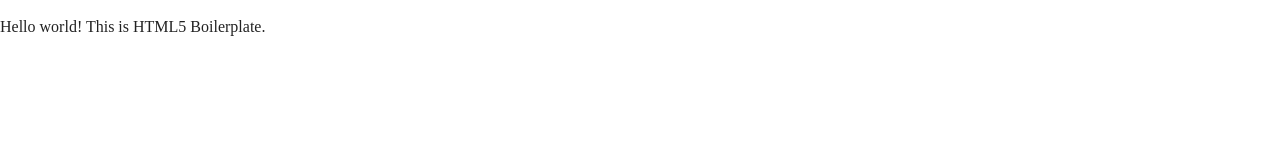
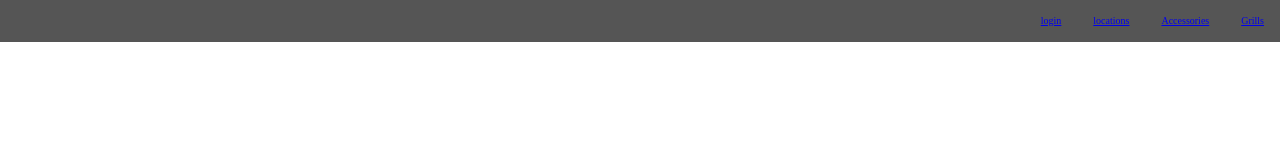
Before and after one commit to emily19982019/Stricklandpropane, a plain HTML site: page index.html in a window 1280 px wide. Drawn offline with nearby package versions, Linux system fonts and the light colour scheme.

Commit message:
Edit TopNav

```diff
--- a/css/styles.css
+++ b/css/styles.css
@@ -0,0 +1,27 @@
+.topnav{
+  overflow: hidden;
+  background-color: #555555;
+}
+
+.topnav a {
+  float: right;
+  display: block;
+  /* color: white; */
+  text-align: center;
+  padding: 14px 16px;
+  font-size: 10px;
+}
+
+.topnav a:hover {
+  background-color: #808080;
+  color: black;
+}
+
+.topnav a:active {
+  background-color: #808080;
+  color: white;
+}
+
+.topnav .icon {
+
+}
--- a/index.html
+++ b/index.html
@@ -13,6 +13,7 @@
 
   <link rel="stylesheet" href="css/normalize.css">
   <link rel="stylesheet" href="css/main.css">
+  <link rel="stylesheet" href="css/styles.css">
 
   <meta name="theme-color" content="#fafafa">
 </head>
@@ -23,7 +24,19 @@
   <![endif]-->
 
   <!-- Add your site or application content here -->
-  <p>Hello world! This is HTML5 Boilerplate.</p>
+<!-- top nav section -->
+<div class="topnav clearfix">
+  <a href="#grills">Grills</a>
+  <a href="#accessories">Accessories</a>
+  <a href="#locations">locations</a>
+  <a href="#login">login</a>
+</div>
+
+<!-- hero section -->
+
+<!-- footer -->
+
+  <!-- js imports etc -->
   <script src="js/vendor/modernizr-3.7.1.min.js"></script>
   <script src="https://code.jquery.com/jquery-3.3.1.min.js" integrity="sha256-FgpCb/KJQlLNfOu91ta32o/NMZxltwRo8QtmkMRdAu8=" crossorigin="anonymous"></script>
   <script>window.jQuery || document.write('<script src="js/vendor/jquery-3.3.1.min.js"><\/script>')</script>
```
